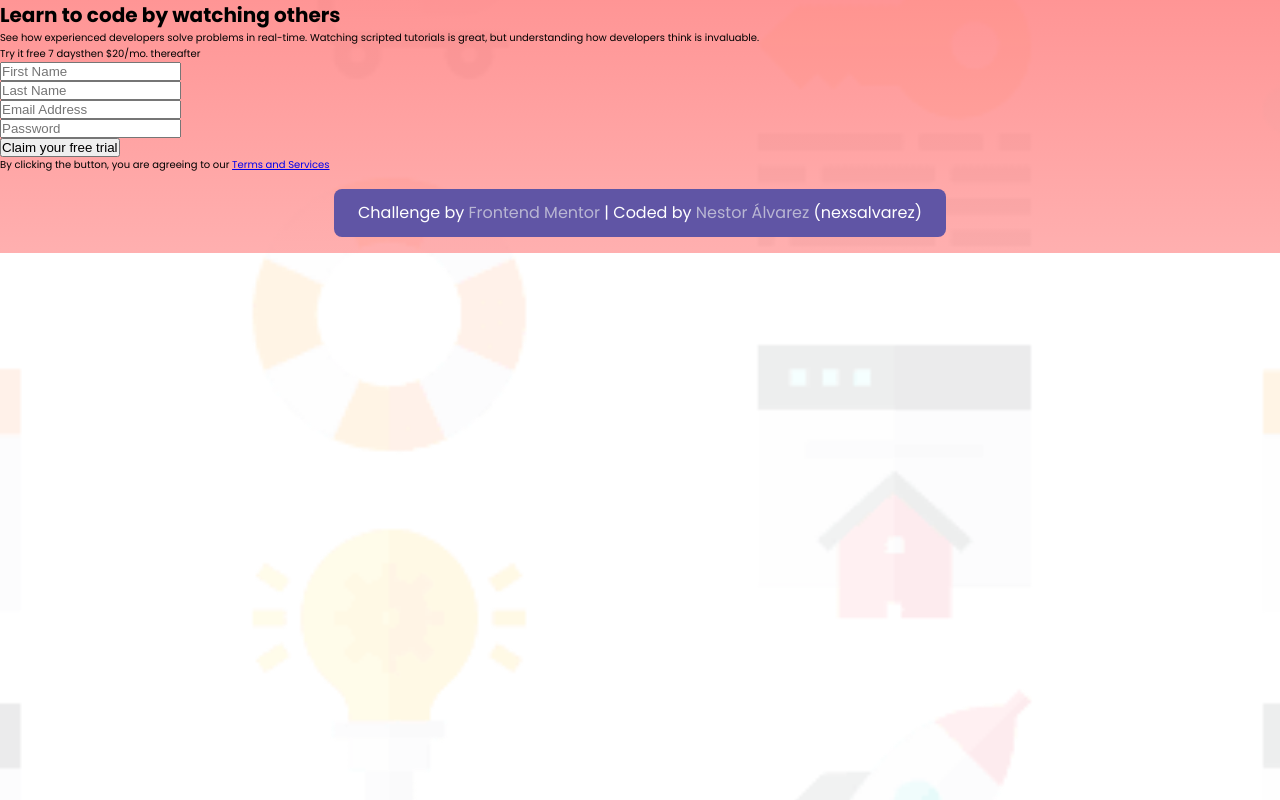
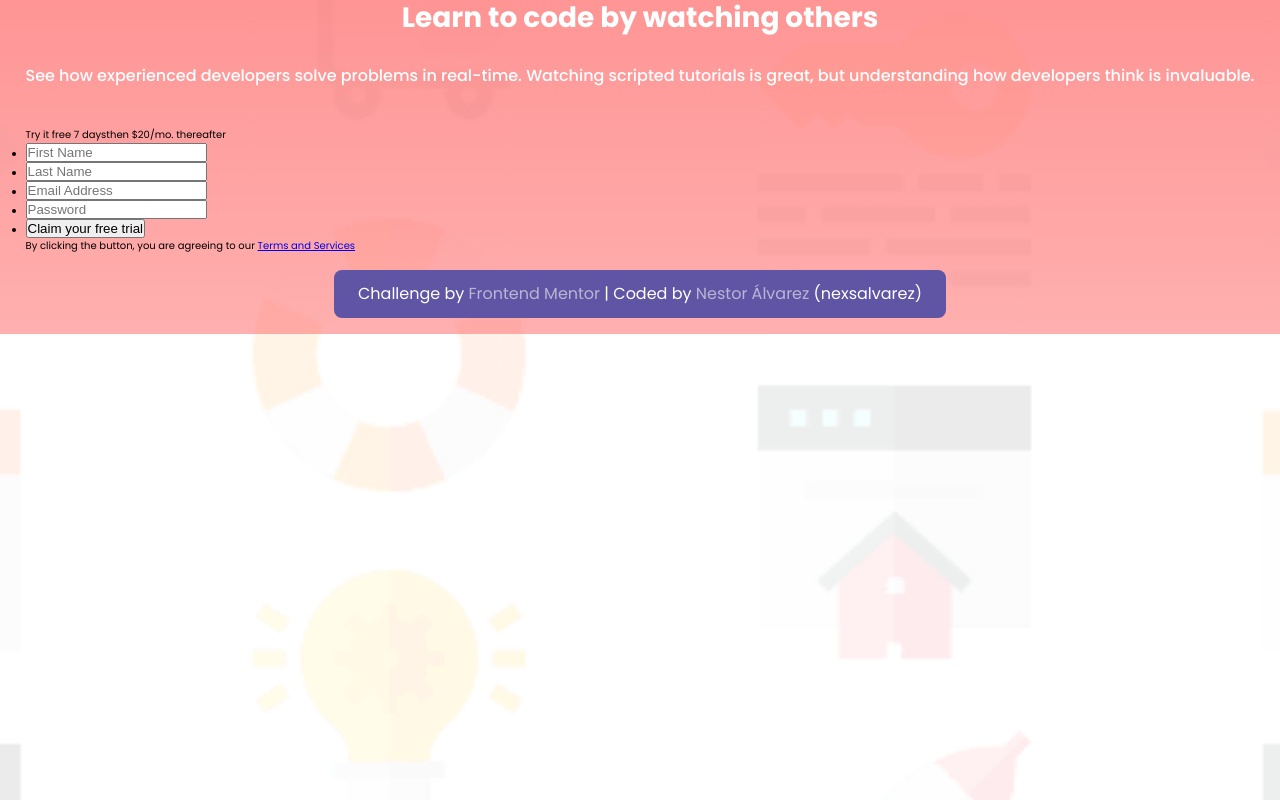
Before and after one commit to nexsalvarez/intro-component-with-signup-form, a plain HTML site: page index.html in a window 1280 px wide. Drawn offline with Linux system fonts and the light colour scheme.

Commit message:
Info container Styles

```diff
--- a/CSS/styles.css
+++ b/CSS/styles.css
@@ -4,6 +4,7 @@
     --blue: hsl(248, 32%, 49%);
     --dark-blue: hsl(249, 10%, 26%);
     --grayish-blue: hsl(246, 25%, 77%);
+    --white: hsl(0, 0%, 100%);
     --md: 1.6rem;
 }
 * {
@@ -21,6 +22,37 @@ body {
     background-repeat: no-repeat;
     background-size: cover;
     overflow-x: hidden;
+}
+
+main {
+    position: relative;
+    width: 100%;
+    height: auto;
+    display: grid;
+    grid-template-rows: 1fr 1fr;
+    grid-template-columns: auto;
+    place-content: center;
+    padding: 0 24px;
+}
+.info-container {
+    width: 100%;
+    height: auto;
+    grid-row: 1;
+}
+h1 {
+    font-size: 2.8rem;
+    font-weight: 700;
+    line-height: 3.6rem;
+    text-align: center;
+    color: var(--white);
+}
+.info-container p {
+    font-size: var(--md);
+    font-weight: 500;
+    line-height: 2.4rem;
+    text-align: center;
+    color: var(--white);
+    margin-top: 28px;
 }
 
 footer {
@@ -47,7 +79,7 @@ footer {
     font-weight: 400;
     line-height: 2.4rem;
     text-align: center;
-    color: hsl(0, 0%, 100%)
+    color: var(--white);
 }
 .attribute-container a {
     text-decoration: none;
--- a/index.html
+++ b/index.html
@@ -13,11 +13,11 @@
 </head>
 <body>
   <main>
-      <div>
+      <div class="info-container">
         <h1>Learn to code by watching others</h1>
         <p>See how experienced developers solve problems in real-time. Watching scripted tutorials is great, but understanding how developers think is invaluable. </p>
       </div>
-      <div>
+      <div class="form-container">
         <div>
           <p><span>Try it free 7 days</span>then $20/mo. thereafter</p>
         </div>
```
